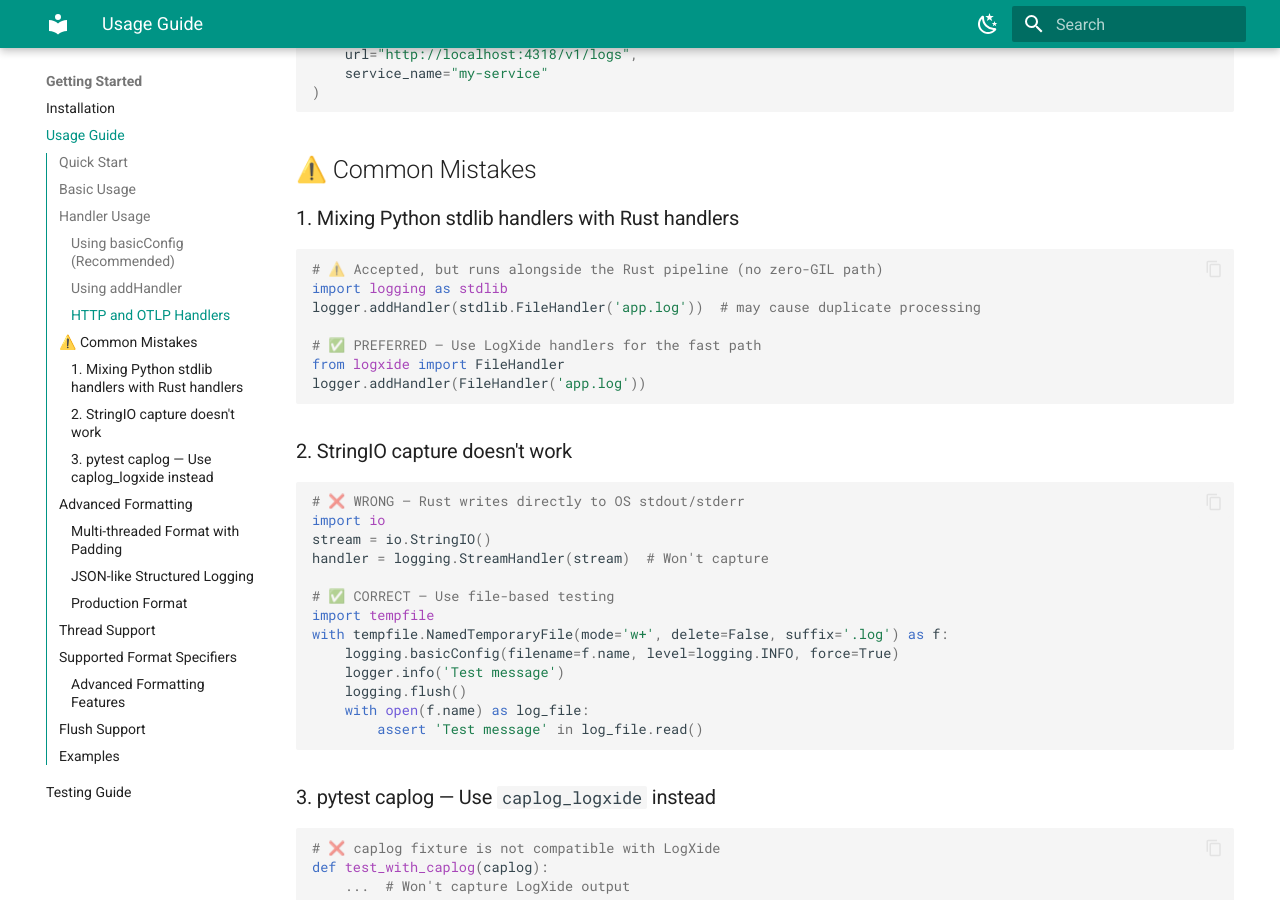
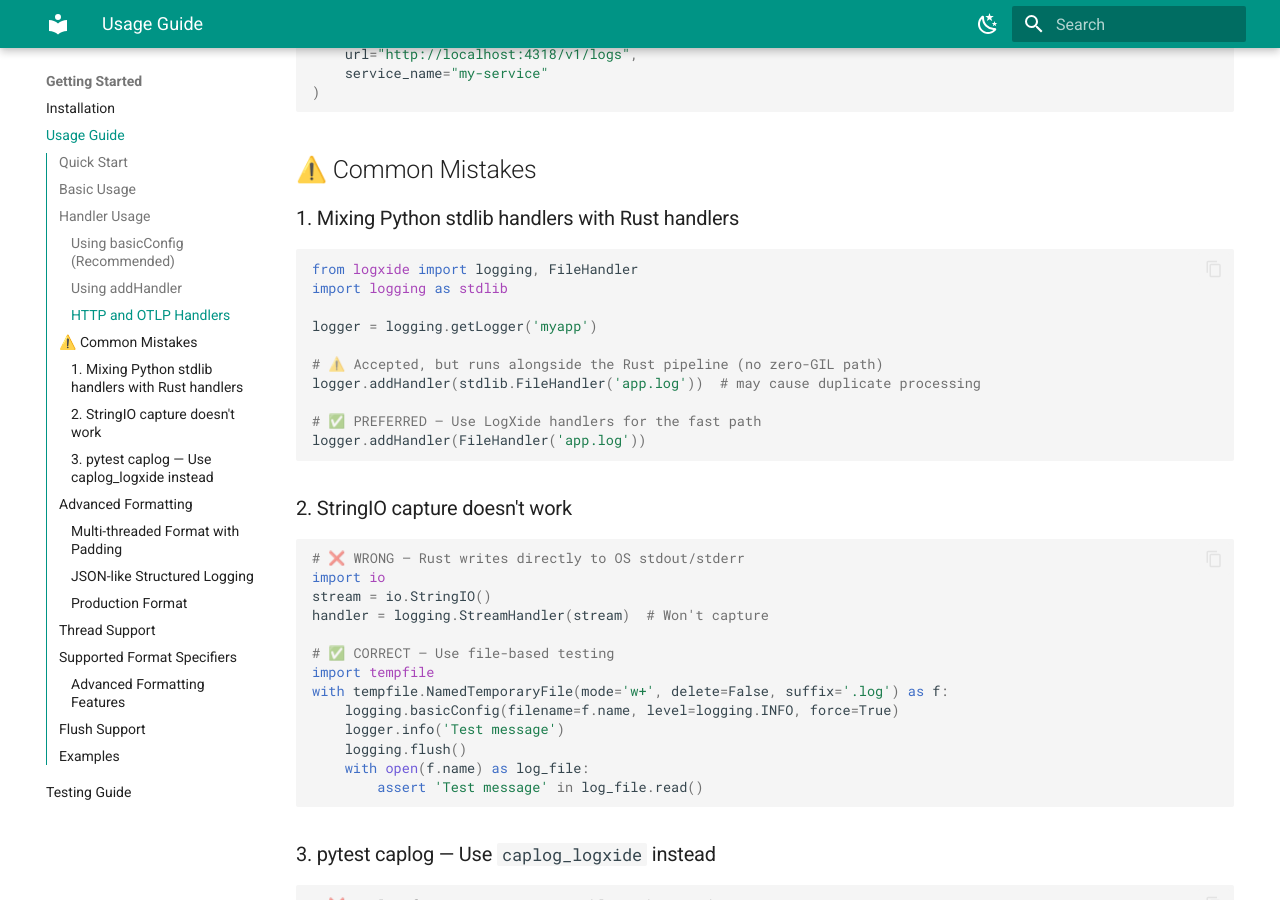
Before and after one commit to Indosaram/logxide, an MkDocs documentation site: the page built from docs/usage.md, in a window 1280 px wide and 900 px high, scrolled down 1982 px. Built offline with MkDocs 1.6.1 and Material for MkDocs 9.7.7, drawn with Linux system fonts in a browser that asks for light colours.

Commit message:
docs: fix runnable handler example

````diff
--- a/docs/usage.md
+++ b/docs/usage.md
@@ -100,12 +100,15 @@ otlp_handler = OTLPHandler(
 ### 1. Mixing Python stdlib handlers with Rust handlers
 
 ```python
+from logxide import logging, FileHandler
+import logging as stdlib
+
+logger = logging.getLogger('myapp')
+
 # ⚠️ Accepted, but runs alongside the Rust pipeline (no zero-GIL path)
-import logging as stdlib
 logger.addHandler(stdlib.FileHandler('app.log'))  # may cause duplicate processing
 
 # ✅ PREFERRED — Use LogXide handlers for the fast path
-from logxide import FileHandler
 logger.addHandler(FileHandler('app.log'))
 ```
 
````
